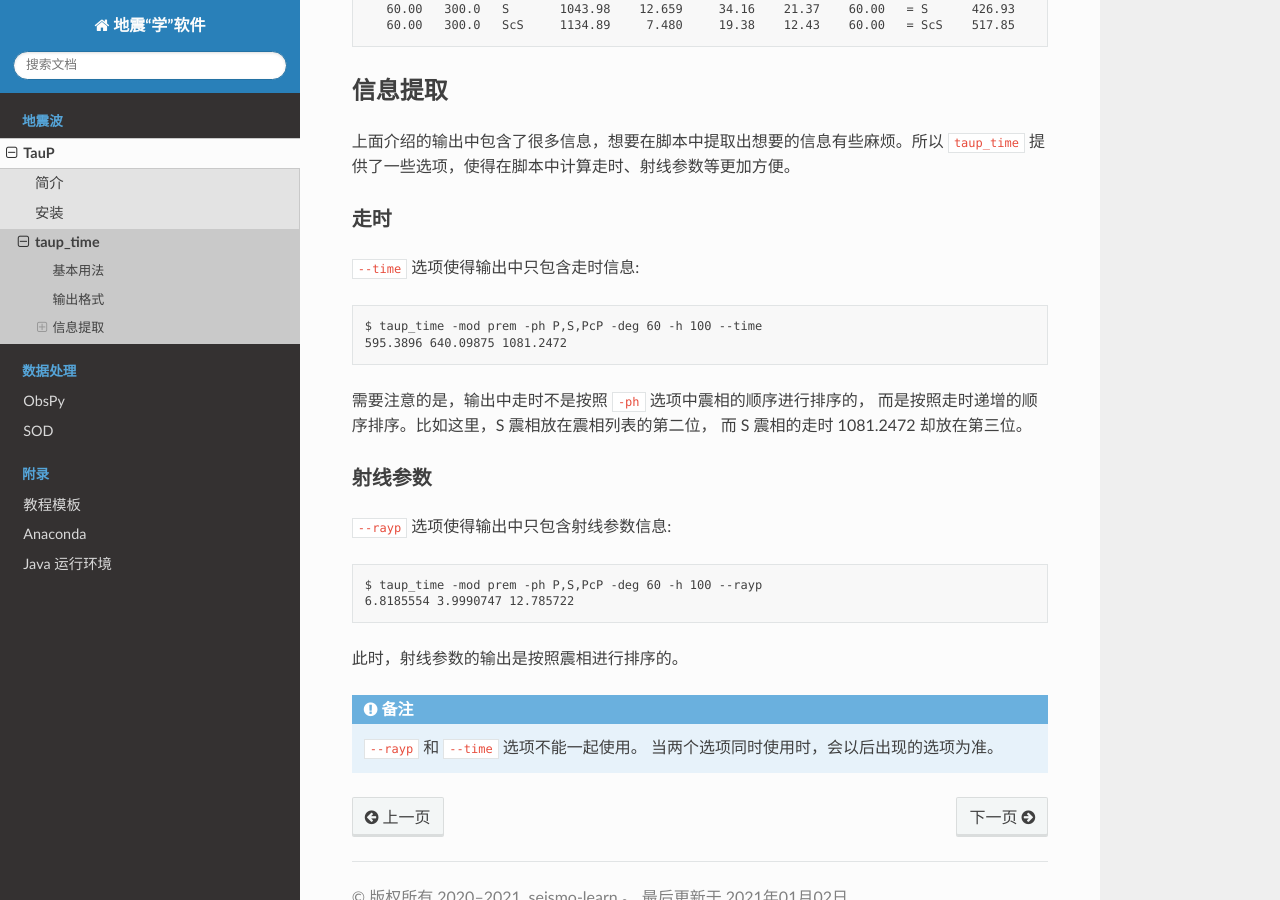
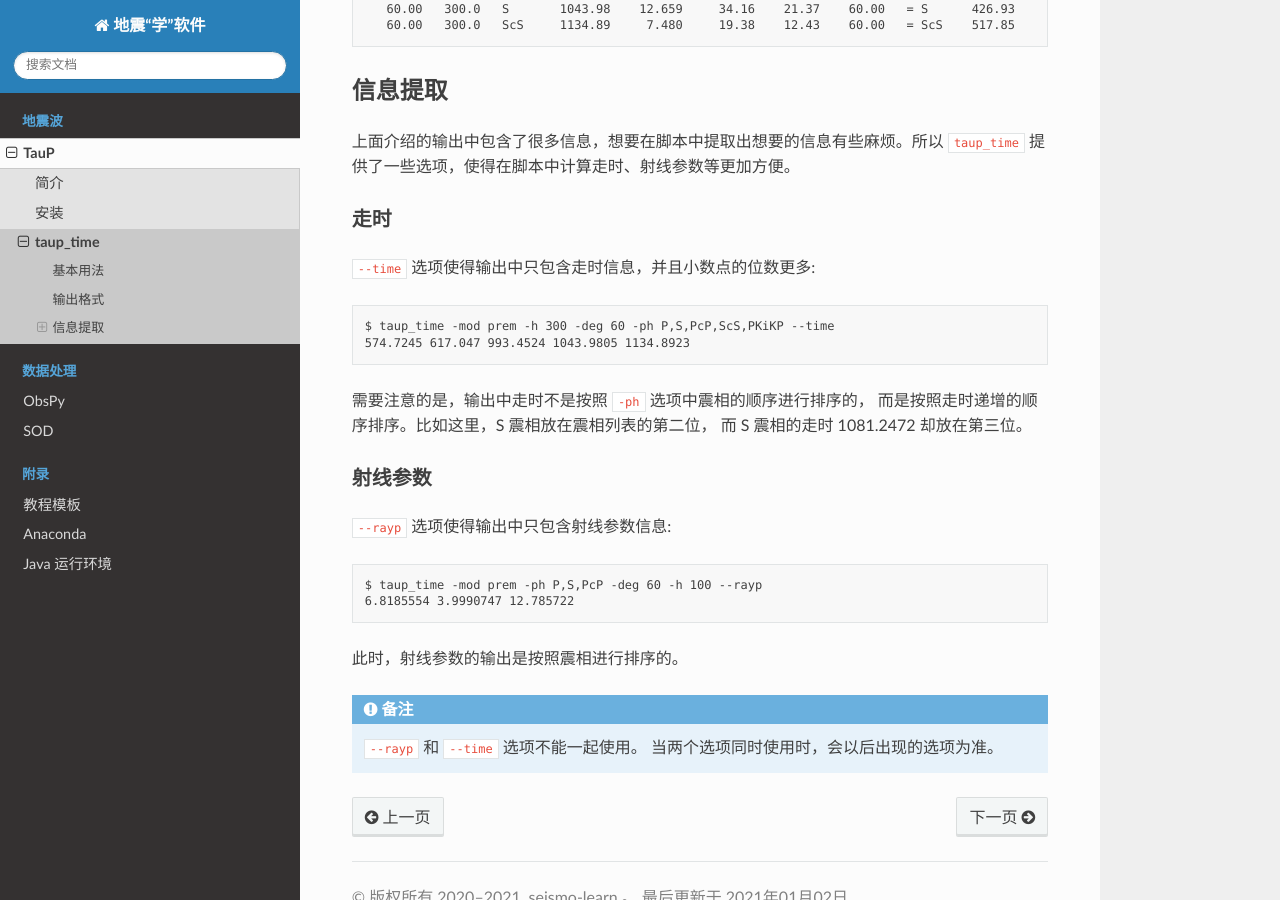
Before and after one commit to seismo-learn/software, a Sphinx documentation site: the page built from source/taup/taup_time.rst, in a window 1280 px wide and 900 px high, scrolled down 2866 px. Built offline with Sphinx 7.4.7 and the Read the Docs theme 2.0.0, drawn with Linux system fonts in a browser that asks for light colours.

Commit message:
Update source/taup/taup_time.rst
Co-authored-by: Jiayuan Yao <coreman.seism@gmail.com>

```diff
--- a/source/taup/taup_time.rst
+++ b/source/taup/taup_time.rst
@@ -134,10 +134,10 @@ TauP 默认台站位于地表，可使用 ``--stadepth`` 选项设置台站深
 走时
 ~~~~
 
-``--time`` 选项使得输出中只包含走时信息::
+``--time`` 选项使得输出中只包含走时信息，并且小数点的位数更多::
 
-   $ taup_time -mod prem -ph P,S,PcP -deg 60 -h 100 --time
-   595.3896 640.09875 1081.2472
+   $ taup_time -mod prem -h 300 -deg 60 -ph P,S,PcP,ScS,PKiKP --time
+   574.7245 617.047 993.4524 1043.9805 1134.8923
 
 需要注意的是，输出中走时不是按照 ``-ph`` 选项中震相的顺序进行排序的，
 而是按照走时递增的顺序排序。比如这里，S 震相放在震相列表的第二位，
```
